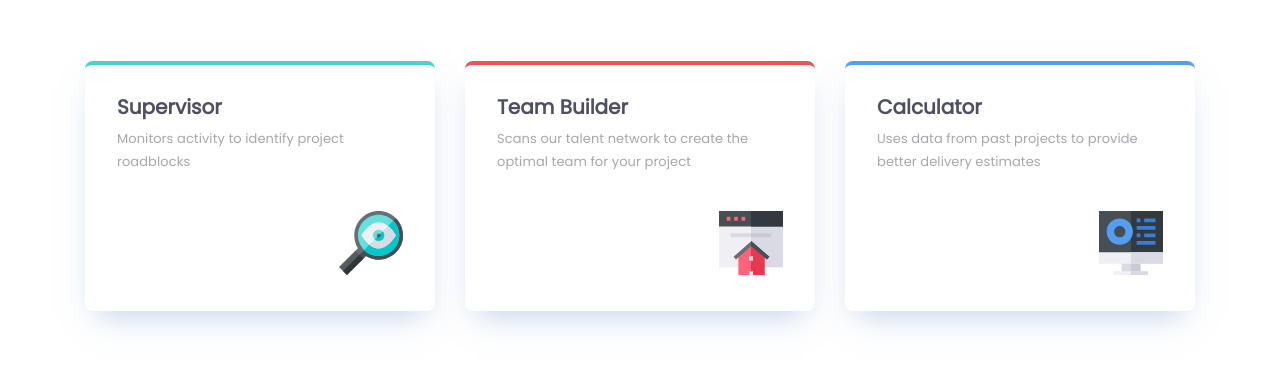
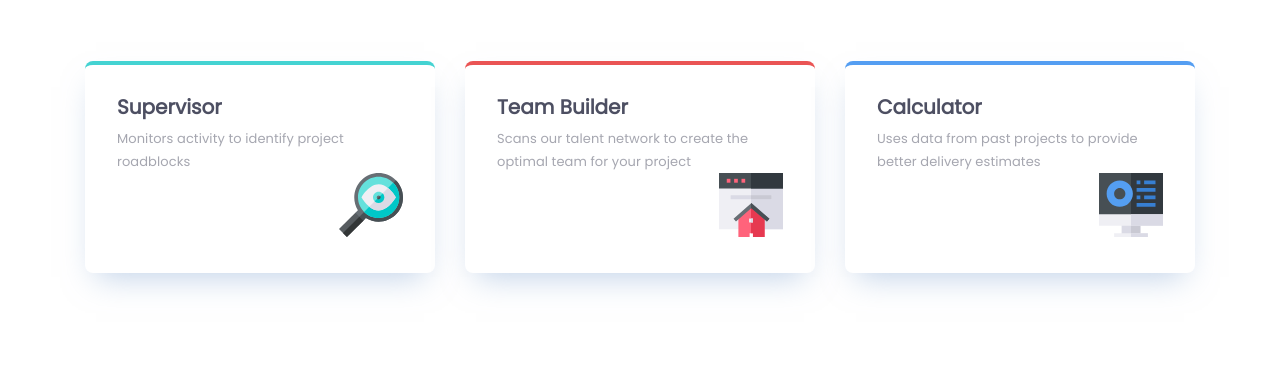
Before and after one commit to anakavtaradze1/front28-lesson8, a plain HTML site: page index.html in a window 1280 px wide. Shown: the part 237-604 px from the top of the page. Drawn offline with Linux system fonts and the light colour scheme.

Commit message:
change style.css

```diff
--- a/css/style.css
+++ b/css/style.css
@@ -70,8 +70,8 @@ ul {
   background-color: white;
   border-radius: 8px;
   box-shadow: 0px 15px 30px -11px rgba(131, 166, 210, 0.5);
-  width: 350px;
-  height: 250px;
+  max-width: 350px;
+  max-height: 250px;
 }
 .supervisor {
   border-top: 4px solid rgba(68, 211, 210, 1);
```
